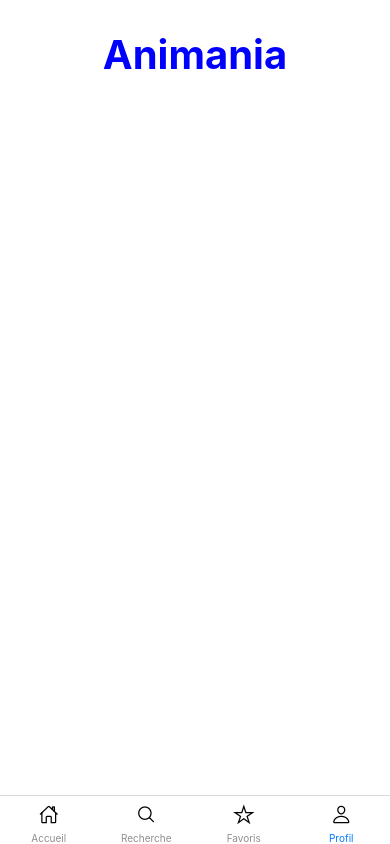
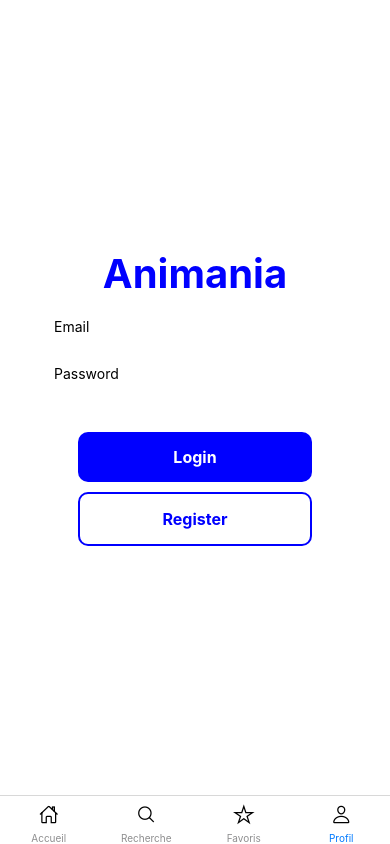
Before and after one commit to PerThoGon/ProjectAnimania, a React Native app in the folder Animania/: screen /Profil in a window 390 px wide. Built offline with nearby package versions, Linux system fonts and the light colour scheme; no server answers.

Commit message:
login/up

```diff
--- a/Animania/components/Profil.jsx
+++ b/Animania/components/Profil.jsx
@@ -1,35 +1,136 @@
-import { StyleSheet, Text, View } from 'react-native'
-import React from 'react'
-import { StatusBar } from 'expo-status-bar';
+import { StyleSheet, Text, TextInput, TouchableOpacity, View, } from "react-native";
+import React, { useState, useEffect } from "react";
+import { auth } from "../firebase";
+import { useNavigation } from "@react-navigation/native";
 
-export default function Profil() {
+const Profil = () => {
+const [email, setEmail] = useState("");
+const [password, setPassword] = useState("");
+
+const navigation = useNavigation();
+
+useEffect(() => {
+    const unsubscribe = auth.onAuthStateChanged((user) => {
+    if (user) {
+        navigation.replace("Home");
+    }
+    });
+    return unsubscribe;
+}, []);
+
+const handleSignUp = () => {
+    auth
+    .createUserWithEmailAndPassword(email, password)
+    .then((userCredentials) => {
+        const user = userCredentials.user;
+        console.log("Registered in with:", user.email);
+    })
+    .catch((error) => alert(error.message));
+};
+
+const handleLogin = () => {
+    auth
+    .signInWithEmailAndPassword(email, password)
+    .then((userCredentials) => {
+        const user = userCredentials.user;
+        console.log("Logged in with:", user.email);
+    })
+    .catch((error) => alert(error.message));
+};
+
 return (
-      <View style={styles.container}>
-          <StatusBar style="auto" />
+    <View style={styles.container} behavior="padding">
     <View style={styles.titleContainer}>
         <Text style={styles.title}>Animania</Text>
     </View>
+    <View style={styles.inputContainer}>
+        <TextInput
+        placeholder="Email"
+        value={email}
+        onChangeText={(text) => setEmail(text)}
+        style={styles.input}
+        />
+        <TextInput
+        placeholder="Password"
+        value={password}
+        onChangeText={(text) => setPassword(text)}
+        style={styles.input}
+        secureTextEntry
+        />
     </View>
-    )
-}
+    <View style={styles.buttonContainer}>
+        <TouchableOpacity onPress={handleLogin} style={styles.button}>
+        <Text style={styles.buttonText}>Login</Text>
+        </TouchableOpacity>
+        <TouchableOpacity
+        onPress={handleSignUp}
+        style={[styles.button, styles.buttonOutline]}
+        >
+        <Text style={styles.buttonOutlineText}>Register</Text>
+        </TouchableOpacity>
+    </View>
+    </View>
+);
+};
 
+export default Profil;
 
 const styles = StyleSheet.create({
 container: {
+    backgroundColor:'#FFF',
     flex: 1,
-    backgroundColor: 'white',
-    position: 'relative',
+    justifyContent: "center",
+    alignItems: "center",
 },
 titleContainer: {
   flexDirection: 'row',
   alignItems: 'center',
   justifyContent: 'center',
   paddingHorizontal: 10,
-    marginTop: 30,
 },
 title: {
   fontSize: 40,
   color: 'blue',
   fontWeight: 'bold',
 },
+inputContainer: {
+    width: "80%",
+},
+input: {
+    borderColor: "blue",
+    backgroundColor: "white",
+    paddingHorizontal: 15,
+    paddingVertical: 10,
+    borderRadius: 10,
+    marginTop: 10,
+},
+buttonContainer: {
+    width: "60%",
+    justifyContent: "center",
+    alignItems: "center",
+    marginTop: 40,
+},
+button: {
+    backgroundColor: "blue",
+    width: "100%",
+    padding: 15,
+    borderRadius: 10,
+    alignItems: "center",
+},
+buttonOutline: {
+    backgroundColor: "white",
+    marginTop: 10,
+    borderColor: "blue",
+    borderWidth: 2,
+},
+buttonText: {
+    color: "white",
+    fontWeight: 700,
+    fontSize: 16,
+},
+buttonOutlineText: {
+    color: "blue",
+    fontWeight: 700,
+    fontSize: 16,
+},
 });
```
Lines whose indentation alone changed are shown as unchanged.
